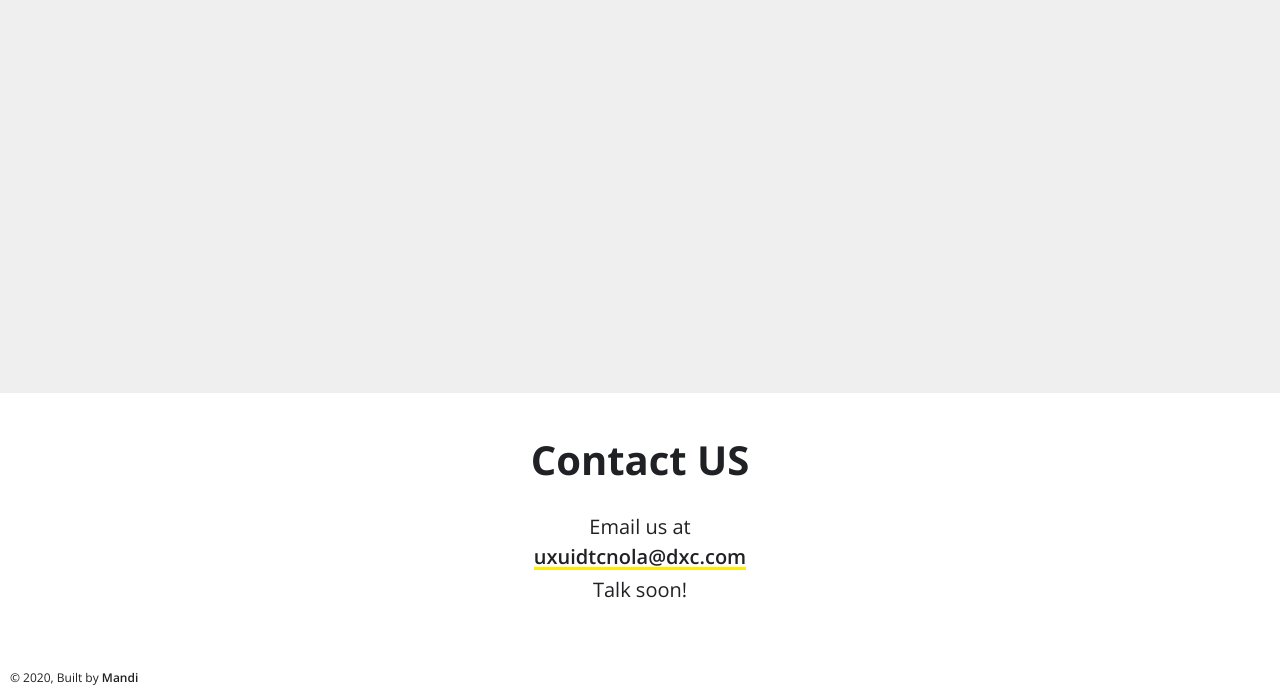
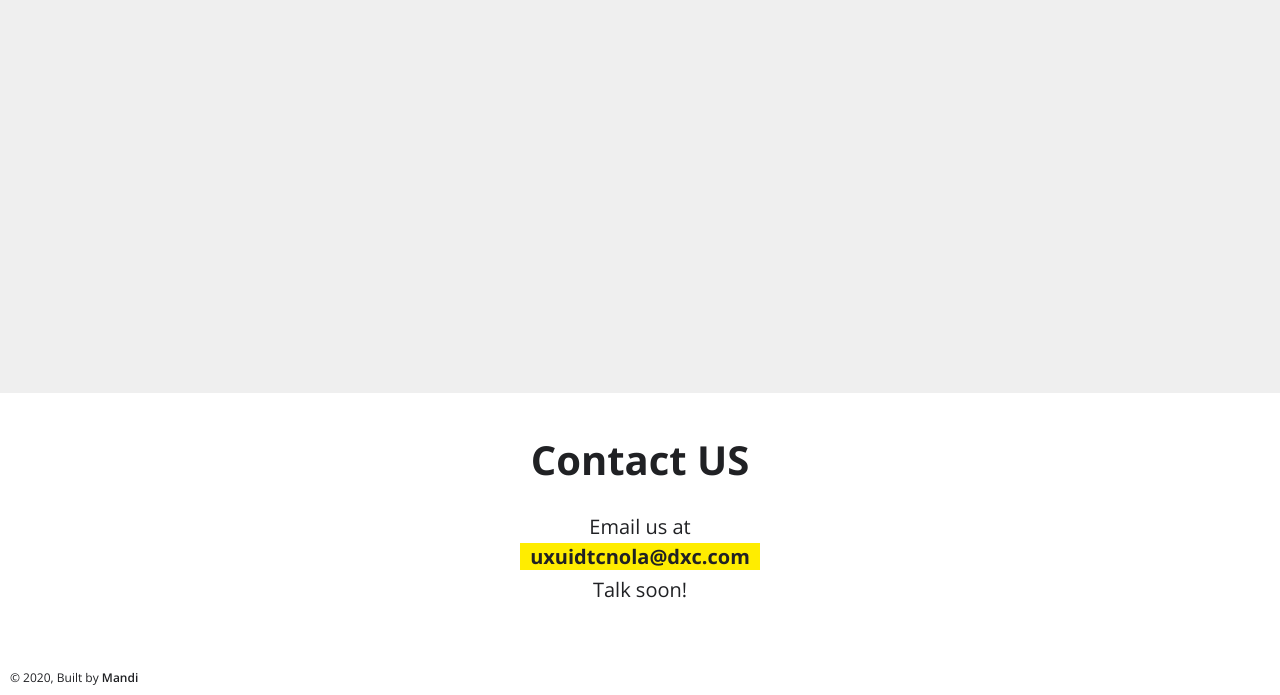
Before and after one commit to mbutynski2/my-app, a Gatsby site: page / in a window 1280 px wide. In both pictures the pointer is over the link "uxuidtcnola@dxc.com". Shown: the part 1254-1949 px from the top of the page. Built offline with nearby package versions, Linux system fonts and the light colour scheme; Gatsby itself is replaced by a stand-in of ours.

Commit message:
hover on contact us

```diff
--- a/src/components/layout.css
+++ b/src/components/layout.css
@@ -120,6 +120,12 @@ a:hover img {
   font-weight: 700;
 }
 
+.ContactUs a:hover {
+  background-color: #ffed00;
+  padding: 0 10px;
+  font-weight: 700;
+}
+
   /* .MeetGroup img a:hover {
   size: 200px;
   box-shadow: 0 10px 20px rgba(0,0,0,.25);
```
